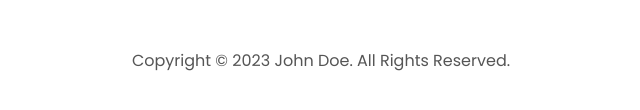
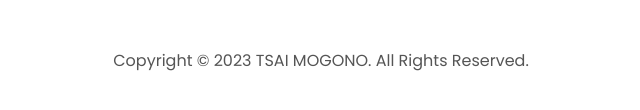
Before and after one commit to tsaimogono/TSA.MOG.500.BCL.B1.TSAI.MOGONO.CDV05, a plain HTML site: page index.html in a window 1280 px wide. Shown: the part 3964-4074 px from the top of the page, 319-959 px from the left. Drawn offline with Linux system fonts and the light colour scheme.

Commit message:
CHANGED NAMES

```diff
--- a/index.html
+++ b/index.html
@@ -375,7 +375,7 @@
           </ul>
         </div>
       </nav>
-      <p>Copyright &#169; 2023 John Doe. All Rights Reserved.</p>
+      <p>Copyright &#169; 2023 TSAI MOGONO. All Rights Reserved.</p>
     </footer>
     <script src="script.js"></script>
   </body>
```
